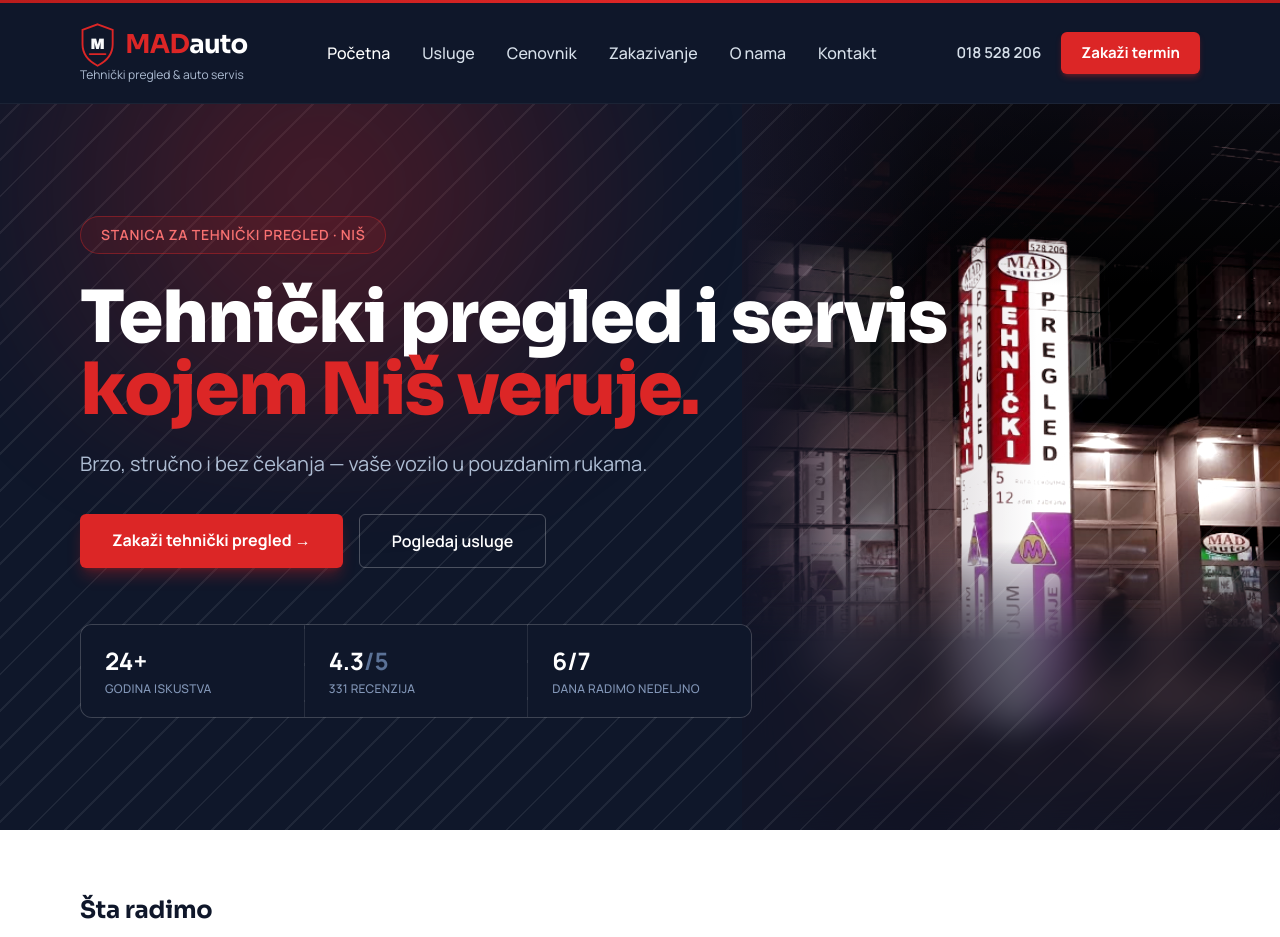
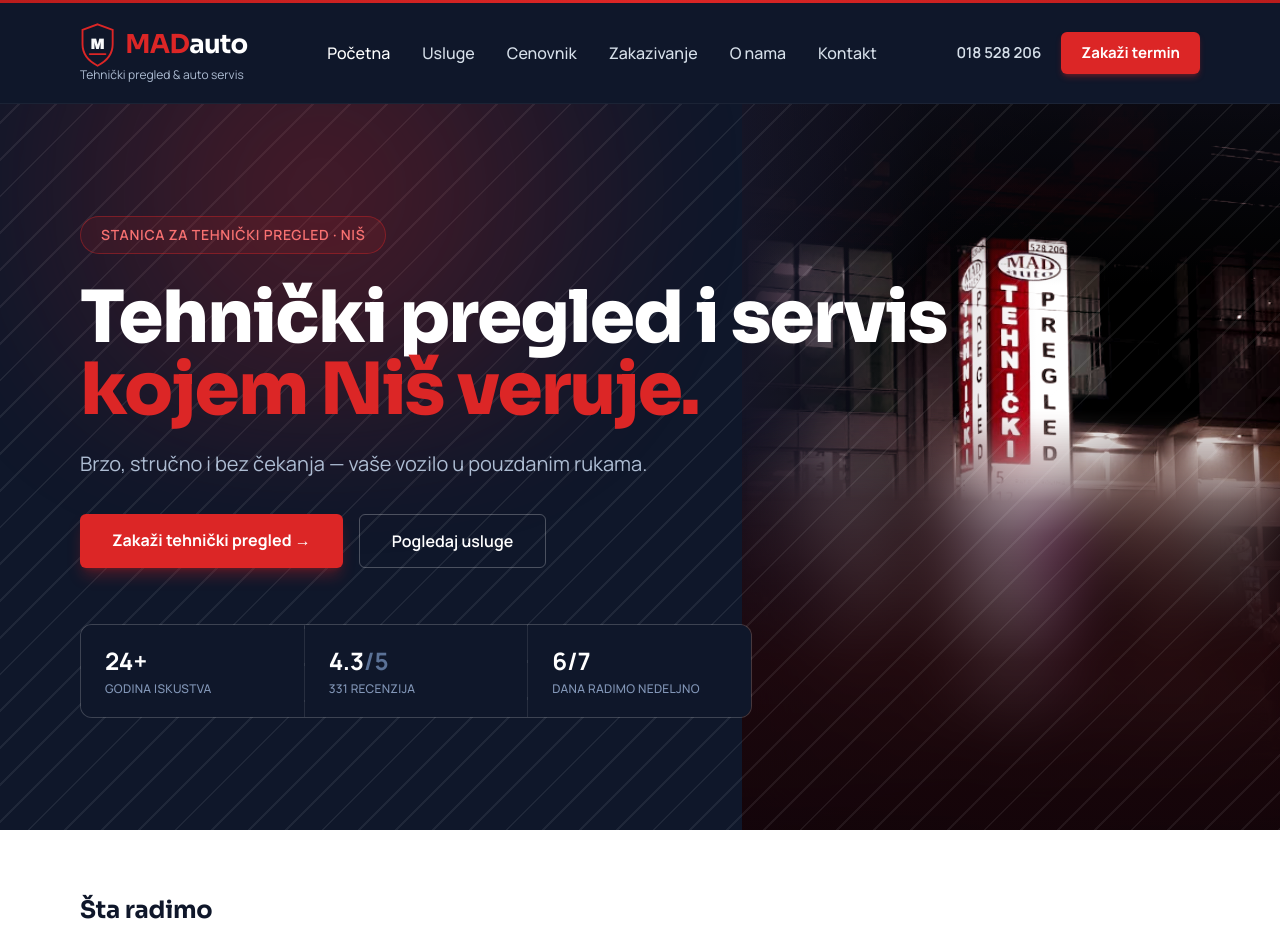
Before and after one commit to KineticAgency/madauto-website, a Next.js app: page / in a window 1280 px wide. Shown: the top 937 px of the page. Built offline with nearby package versions, Linux system fonts and the light colour scheme.

Commit message:
Pojacano zamucenje donjeg dela table sa crno-crvenom nijansom

```diff
--- a/src/app/page.tsx
+++ b/src/app/page.tsx
@@ -37,13 +37,14 @@ export default function HomePage() {
             style={{ background: "rgba(220,38,38,0.1)", mixBlendMode: "color" }}
           />
           <div
-            className="absolute inset-x-0 bottom-0 h-[40%]"
+            className="absolute inset-x-0 bottom-0 h-[58%]"
             style={{
-              backdropFilter: "blur(18px)",
-              WebkitBackdropFilter: "blur(18px)",
-              background: "rgba(15,23,42,0.55)",
-              maskImage: "linear-gradient(180deg, transparent 0%, black 35%)",
-              WebkitMaskImage: "linear-gradient(180deg, transparent 0%, black 35%)",
+              backdropFilter: "blur(28px)",
+              WebkitBackdropFilter: "blur(28px)",
+              background:
+                "linear-gradient(180deg, rgba(15,10,15,0) 0%, rgba(30,8,14,0.55) 30%, rgba(30,6,10,0.85) 60%, rgba(20,4,8,0.92) 100%)",
+              maskImage: "linear-gradient(180deg, transparent 0%, black 22%)",
+              WebkitMaskImage: "linear-gradient(180deg, transparent 0%, black 22%)",
             }}
           />
         </div>
```
